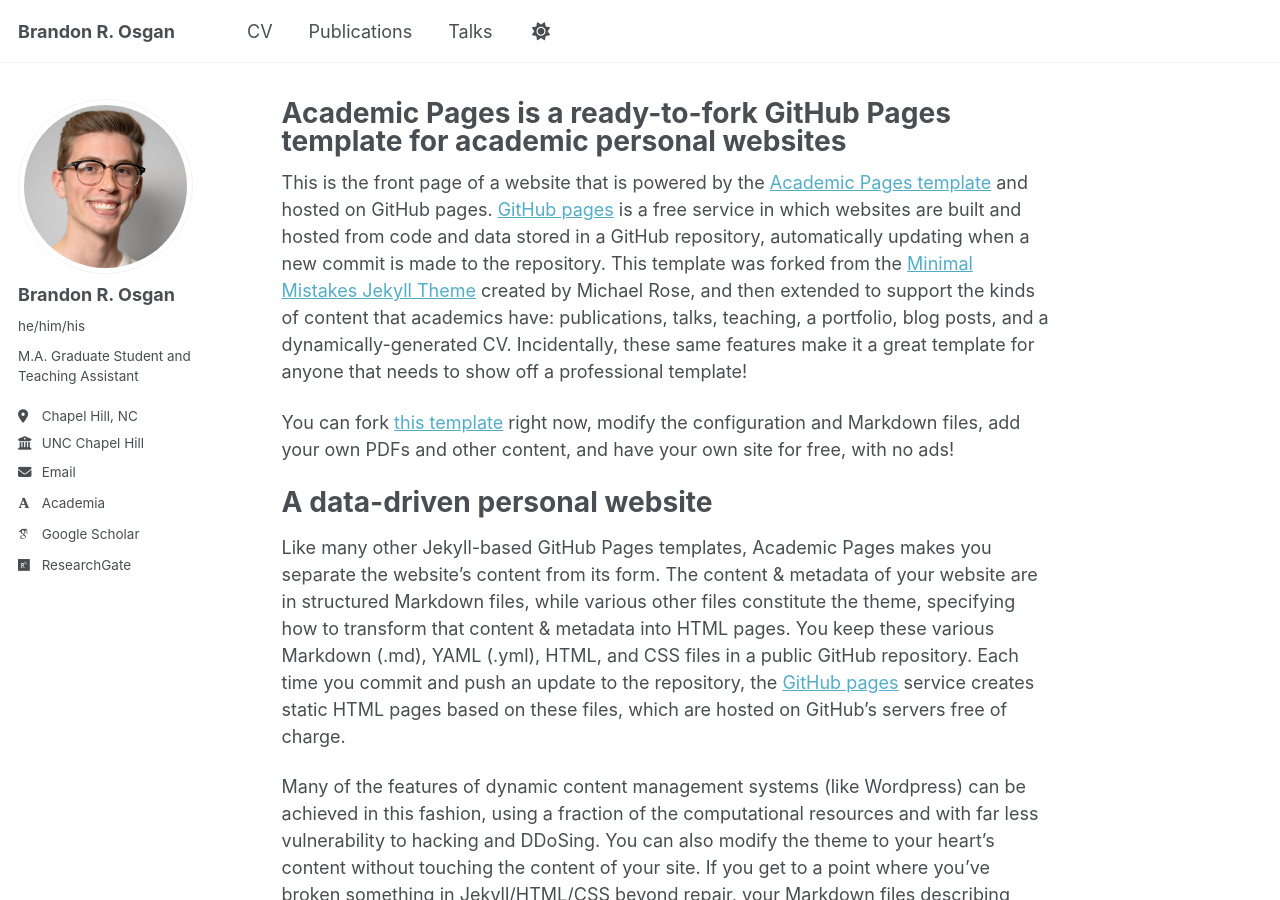
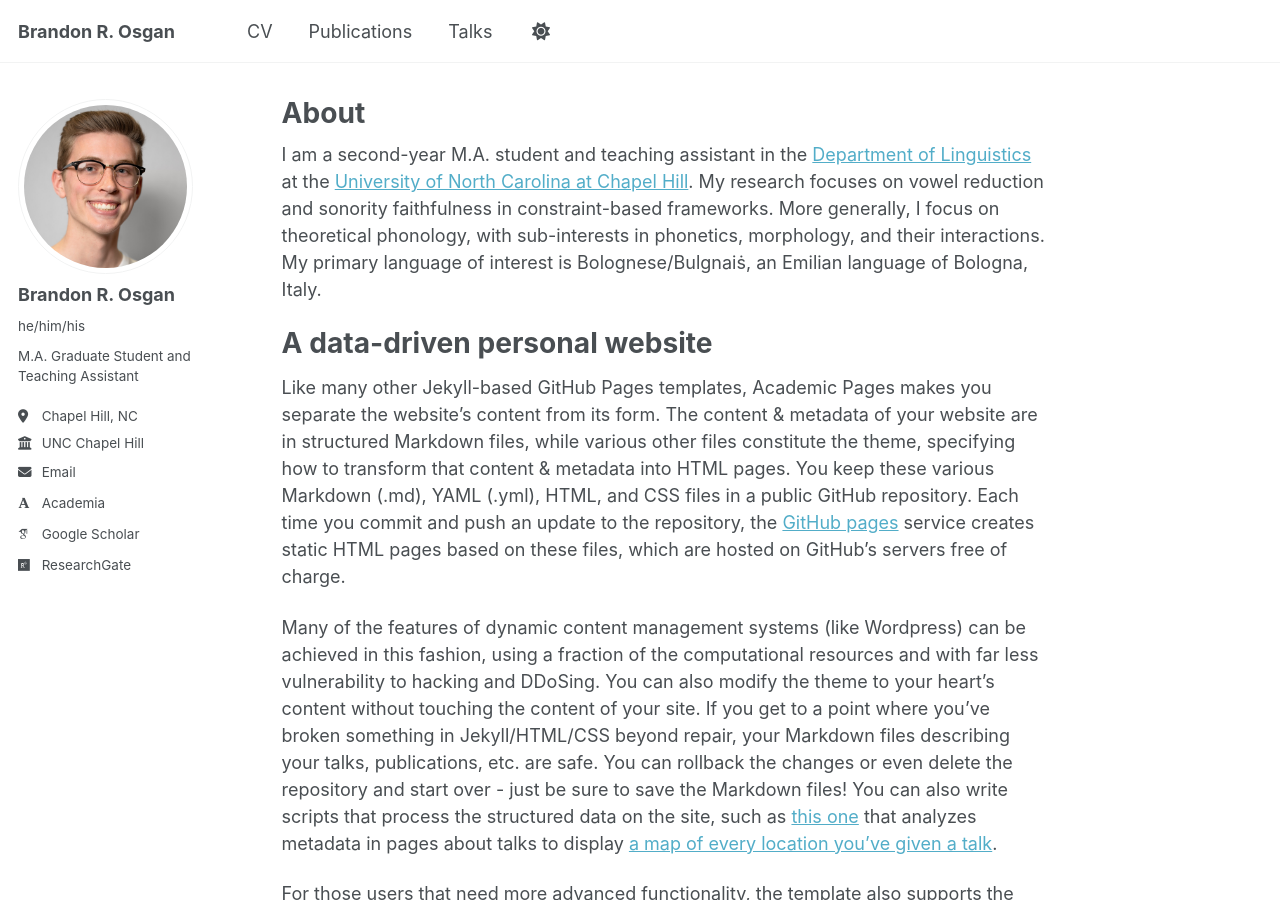
Before and after one commit to bosgan/bosgan.github.io, a Jekyll site: the page built from _pages/about.md, in a window 1280 px wide and 900 px high. Built offline with Jekyll 4.4.1, drawn with Linux system fonts in a browser that asks for light colours; some web fonts are replaced; a script that is not in the unit is left out.

Commit message:
Update about.md

```diff
--- a/_pages/about.md
+++ b/_pages/about.md
@@ -1,15 +1,13 @@
 ---
 permalink: /
-title: "Academic Pages is a ready-to-fork GitHub Pages template for academic personal websites"
+title: "About"
 author_profile: true
 redirect_from:
   - /about/
   - /about.html
 ---
 
-This is the front page of a website that is powered by the [Academic Pages template](https://github.com/academicpages/academicpages.github.io) and hosted on GitHub pages. [GitHub pages](https://pages.github.com) is a free service in which websites are built and hosted from code and data stored in a GitHub repository, automatically updating when a new commit is made to the repository. This template was forked from the [Minimal Mistakes Jekyll Theme](https://mmistakes.github.io/minimal-mistakes/) created by Michael Rose, and then extended to support the kinds of content that academics have: publications, talks, teaching, a portfolio, blog posts, and a dynamically-generated CV. Incidentally, these same features make it a great template for anyone that needs to show off a professional template!
-
- You can fork [this template](https://github.com/academicpages/academicpages.github.io) right now, modify the configuration and Markdown files, add your own PDFs and other content, and have your own site for free, with no ads!
+I am a second-year M.A. student and teaching assistant in the [Department of Linguistics](https://linguistics.unc.edu/) at the [University of North Carolina at Chapel Hill](https://www.unc.edu/). My research focuses on vowel reduction and sonority faithfulness in constraint-based frameworks. More generally, I focus on theoretical phonology, with sub-interests in phonetics, morphology, and their interactions. My primary language of interest is Bolognese/Bulgnaiṡ, an Emilian language of Bologna, Italy.
 
 A data-driven personal website
 ======
```
